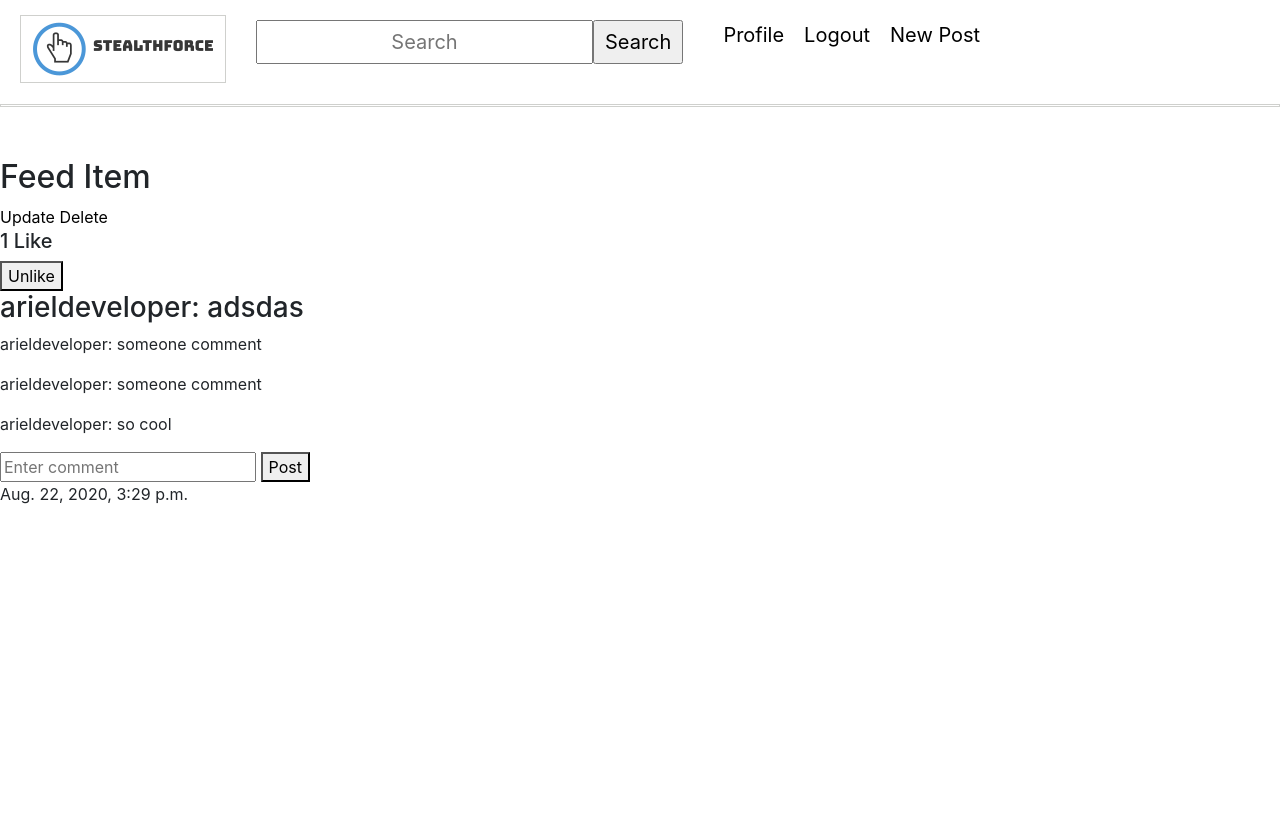
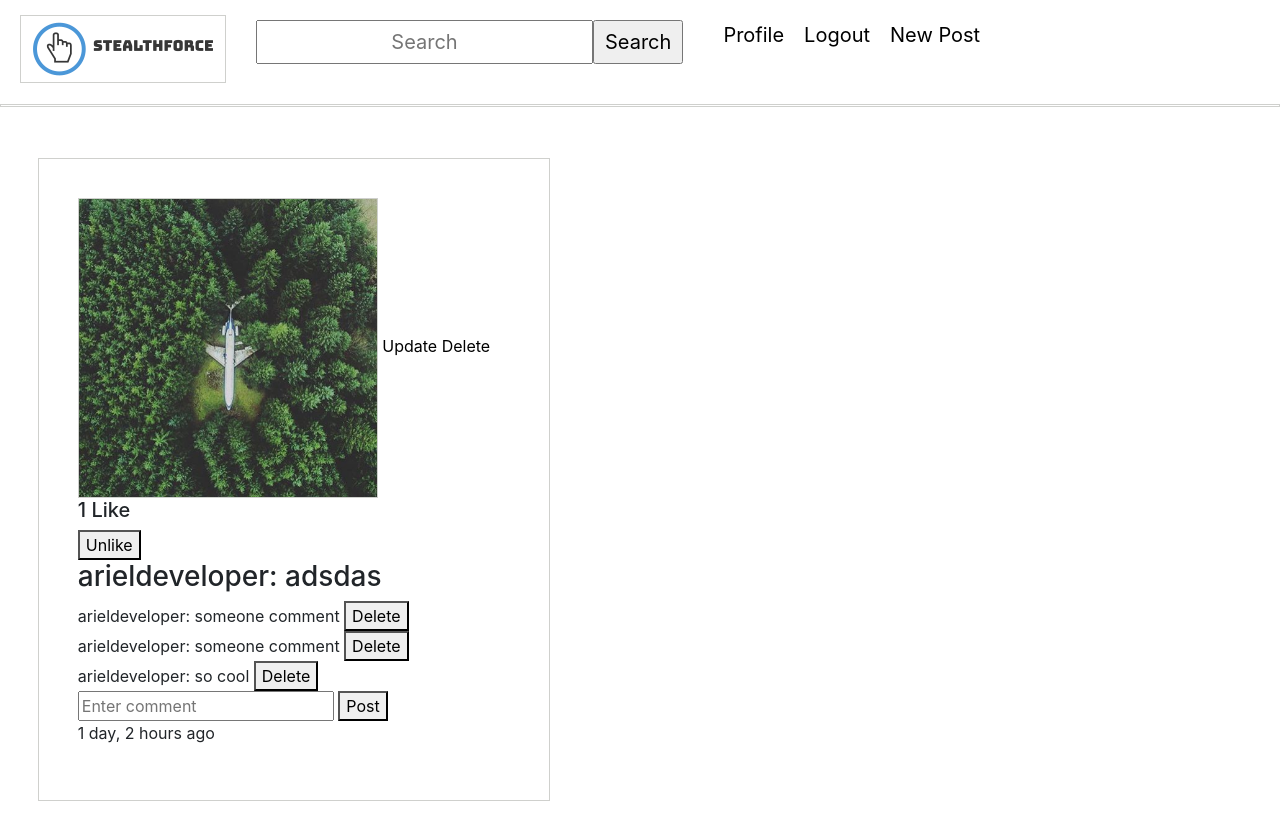
Before and after one commit to arieldeveloper/stealthforce-webapp, a Django app: page /p/29/ in a window 1280 px wide. Before the commit the page ends 504 px from the top, so only its background shows below. Run offline with Django 3.2, Linux system fonts and the light colour scheme; a user stored in the database is signed in; data comes from the database, SQL or seed files in the repository; both versions use the stored data as it was after the commit; some libraries are stand-ins or nearby versions.

Commit message:
more minor design changes

```diff
--- a/mysite/feed/models.py
+++ b/mysite/feed/models.py
@@ -27,6 +27,9 @@ class FeedItem(models.Model):
     def image_url(self):
         if self.image and hasattr(self.image, 'url'):
             return self.image.url
+    @property
+    def comment_count(self):
+        return Comment.objects.filter(feedItem=self).count()
 CHOICES = (
     ('Like', 'Like'),
     ('Unlike', 'Unlike')
--- a/mysite/feed/templates/feed/feed-item.html
+++ b/mysite/feed/templates/feed/feed-item.html
@@ -1,12 +1,16 @@
 {% extends 'main_app/base.html' %}
+{% load humanize %}
 {% block body %}
-  <h2>Feed Item</h2>
+    <div id="feed-item-detail">
+        <img width="300" height="300" src="{{ user_post.image_url|default_if_none:'#' }}" />
 
         {% if user_post.owner == user %}
             <a href="{% url 'feed-detail' user_post.id %}update/">Update</a>
             <a href="{% url 'feed-detail' user_post.id %}delete/">Delete</a>
         {% endif  %}
+
         <h5>{{ user_post.number_of_likes }} Like</h5>
+
         <form action = "{% url 'like' %}" method="POST">
             {% csrf_token %}
             <input type='hidden' name="post_id" value="{{ user_post.id }}">
@@ -16,15 +20,25 @@
                 <button type="submit">Unlike</button>
             {% endif %}
         </form>
+
         <h3>{{ user_post.owner.username }}: {{ user_post.caption }}</h3>
+
         {% for comment in comments %}
+            <div id="comment">
                 <p>{{ comment.username }}: {{ comment.body }}</p>
+                  {% if comment.username == user.username %}
+                    <button>Delete</button>
+                  {% endif %}
+            </div>
         {% endfor %}
+
         <form method="POST">
          {% csrf_token %}
             <input placeholder="Enter comment" name="comment_field">
             <button type="submit">Post</button>
         </form>
 
-    <p>{{ user_post.created_time }}</p>
+        <p>{{ user_post.created_time|naturaltime}}</p>
+
+    </div>
 {% endblock %}
--- a/mysite/feed/templates/feed/feed.html
+++ b/mysite/feed/templates/feed/feed.html
@@ -3,7 +3,7 @@
     {% for feed_post in feed_posts %}
         <div class="post_div">
             <img width="300" height="300" src="{{ feed_post.image_url|default_if_none:'#' }}" />
-            <h5>{{ feed_post.number_of_likes }} Like 12 <a href="/p/{{ feed_post.id }}">Comments</a></h5>
+            <h5>{{ feed_post.number_of_likes }} Like {{ feed_post.comment_count }} <a href="/p/{{ feed_post.id }}">Comments</a></h5>
 
              <form action = "{% url 'like' %}" method="POST">
                 {% csrf_token %}
--- a/mysite/feed/views.py
+++ b/mysite/feed/views.py
@@ -63,6 +63,11 @@ class ItemUpdateView(LoginRequiredMixin, UserPassesTestMixin, UpdateView):
             return True
         return False
 
+    def get_success_url(self):
+        itemNumber = self.get_object().id
+        url = '/p/' + str(itemNumber)
+        return reverse('home')
+
     def form_valid(self, form):
         form.instance.owner = self.request.user
         return super().form_valid(form) #must run the method
--- a/mysite/mysite/settings.py
+++ b/mysite/mysite/settings.py
@@ -37,6 +37,7 @@ INSTALLED_APPS = [
     'django.contrib.sessions',
     'django.contrib.messages',
     'django.contrib.staticfiles',
+    'django.contrib.humanize',
 ]
 
 MIDDLEWARE = [
--- a/mysite/static/css/main.css
+++ b/mysite/static/css/main.css
@@ -42,3 +42,15 @@ a {
 a:hover {
   color: #47afff;
 }
+
+
+#comment * {
+  display: inline;
+}
+
+#feed-item-detail {
+  margin: 3%;
+  border: 1px solid rgba(124, 128, 119, 0.37) ;
+  padding: 3%;
+  width: 40%;
+}
--- a/mysite/users/forms.py
+++ b/mysite/users/forms.py
@@ -24,4 +24,4 @@ class LoginUserForm(AuthenticationForm):
 class ProfileEditForm(forms.ModelForm):
     class Meta:
         model = User
-        fields = ['username', 'email']
+        fields = ['username', 'email', 'profile_picture']
--- a/mysite/users/models.py
+++ b/mysite/users/models.py
@@ -39,6 +39,7 @@ class Account(AbstractBaseUser):
     is_active = models.BooleanField(default=True)
     followers = models.ManyToManyField("Account", blank=True, symmetrical=False, related_name="people_followers")
     following = models.ManyToManyField("Account", blank=True, symmetrical=False, related_name="people_following")
+    profile_picture = models.ImageField(null=True, blank=True, default = 'static/default.png')
     USERNAME_FIELD = 'email' #allows user to login with email instead of username/id
     REQUIRED_FIELDS = ['username']
 
@@ -58,4 +59,9 @@ class Account(AbstractBaseUser):
 
     @property
     def return_following(self):
-        return list(self.following.all())
+        return list(self.following.all())\
+
+    @property
+    def profile_pic_url(self):
+        if self.profile_picture and hasattr(self.profile_picture, 'url'):
+            return self.profile_picture.url
--- a/mysite/users/templates/users/account-edit.html
+++ b/mysite/users/templates/users/account-edit.html
@@ -3,6 +3,7 @@
 
 
 <h2>Profile Edit</h2>
+    <img width="100" height="100" src="{{ user.profile_pic_url|default_if_none:'#' }}" alt="{{ user.username }}'s profile picture"/>
 <form method="POST">
 {% csrf_token %}
 {{ form.as_p }}
--- a/mysite/users/views.py
+++ b/mysite/users/views.py
@@ -58,7 +58,7 @@ def account_edit_view(request):
                 messages.error(request, 'You have not made any changes.')
     else:
         form = ProfileEditForm(instance=request.user)
-    return render(request, "users/account-edit.html", {'form':form})
+    return render(request, "users/account-edit.html", {'form':form, 'user':request.user})
 
 def user_profile_view(request, username):
     user_being_viewed = get_object_or_404(User, username=username)
```
Also changed, not shown: mysite/db.sqlite3, mysite/static/default.png (added), mysite/static/images/beach.jpg (added), mysite/users/migrations/0005_account_profile_picture.py (added). Lines whose indentation alone changed are shown as unchanged.
